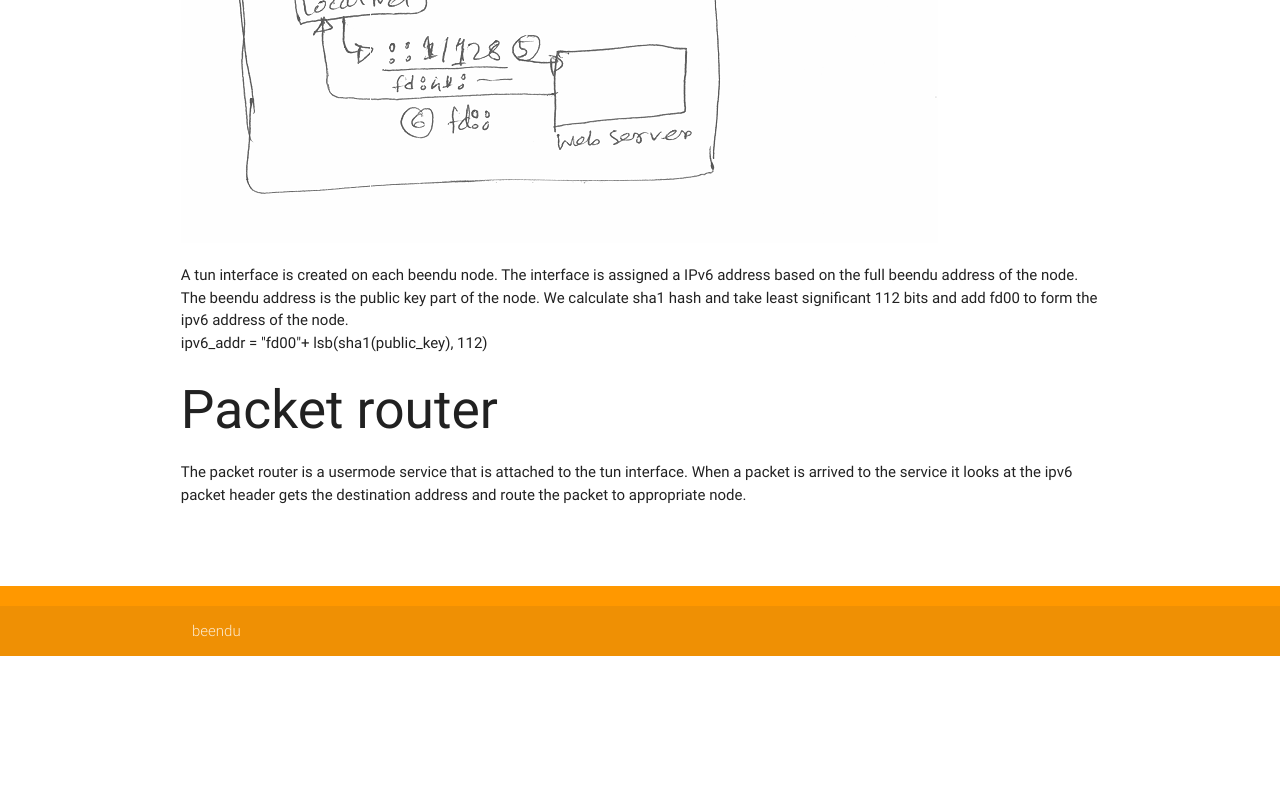
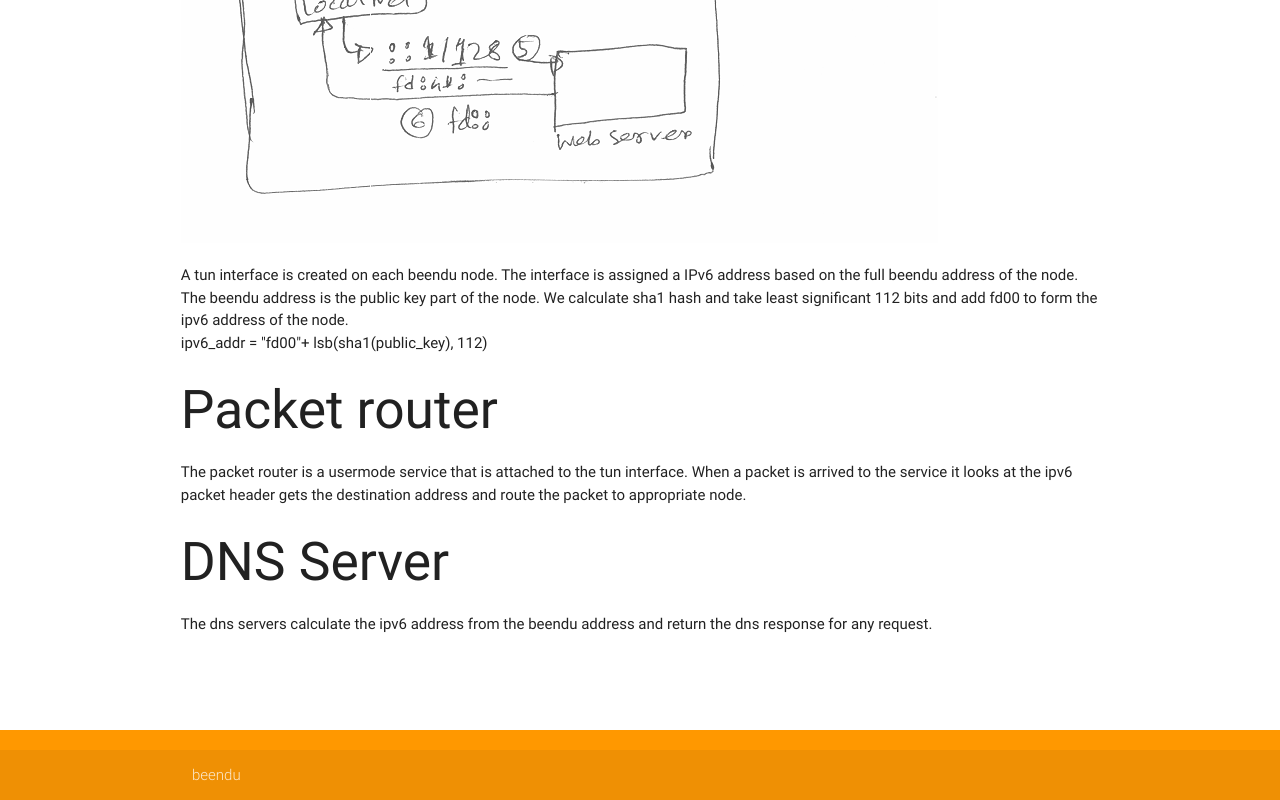
Before and after one commit to beendu/beendu.github.io, a plain HTML site: page whitepaper.html in a window 1280 px wide. Shown: the part 1007-1807 px from the top of the page. Before the commit the page ends 1663 px from the top, so only its background shows below. Drawn offline with nearby package versions, Linux system fonts and the light colour scheme.

Commit message:
Whitepaper improvement.

```diff
--- a/whitepaper.html
+++ b/whitepaper.html
@@ -23,16 +23,6 @@
     <nav class="light-blue lighten-1" role="navigation">
         <div class="nav-wrapper container">
             <a id="logo-container" href="#" class="brand-logo"></a>
-            <!--
-            <ul class="right hide-on-med-and-down">
-                <li><a href="#">Navbar Link</a></li>
-            </ul>
-
-            <ul id="nav-mobile" class="side-nav">
-                <li><a href="#">Navbar Link</a></li>
-            </ul>
-            <a href="#" data-activates="nav-mobile" class="button-collapse"><i class="material-icons">menu</i></a>
-            -->
         </div>
     </nav>
     <div class="container">
@@ -56,11 +46,17 @@
                     ipv6_addr = "fd00"+ lsb(sha1(public_key), 112)
                 </p>
                 <h2>Packet router</h2>
-                The packet router is a usermode service that is attached to the
-                tun interface. When a packet is arrived to the service it looks
-                at the ipv6 packet header gets the destination address and route
-                the packet to appropriate node.
-
+                <p>
+                    The packet router is a usermode service that is attached to the
+                    tun interface. When a packet is arrived to the service it looks
+                    at the ipv6 packet header gets the destination address and route
+                    the packet to appropriate node.
+                </p>
+                <h2>DNS Server</h2>
+                <p>
+                    The dns servers calculate the ipv6 address from the beendu address and
+                    return the dns response for any request.
+                </p>
             </div>
 
         </div>
@@ -68,34 +64,6 @@
     </div>
 
     <footer class="page-footer orange">
-        <!--div class="container">
-            <div class="row">
-                <div class="col l6 s12">
-                    <h5 class="white-text">Company Bio</h5>
-                    <p class="grey-text text-lighten-4"></p>
-
-
-                </div>
-                <div class="col l3 s12">
-                    <h5 class="white-text">Settings</h5>
-                    <ul>
-                        <li><a class="white-text" href="#!">Link 1</a></li>
-                        <li><a class="white-text" href="#!">Link 2</a></li>
-                        <li><a class="white-text" href="#!">Link 3</a></li>
-                        <li><a class="white-text" href="#!">Link 4</a></li>
-                    </ul>
-                </div>
-                <div class="col l3 s12">
-                    <h5 class="white-text">Connect</h5>
-                    <ul>
-                        <li><a class="white-text" href="#!">Link 1</a></li>
-                        <li><a class="white-text" href="#!">Link 2</a></li>
-                        <li><a class="white-text" href="#!">Link 3</a></li>
-                        <li><a class="white-text" href="#!">Link 4</a></li>
-                    </ul>
-                </div>
-            </div>
-        </div-->
         <div class="footer-copyright">
             <div class="container">
                 beendu
```
